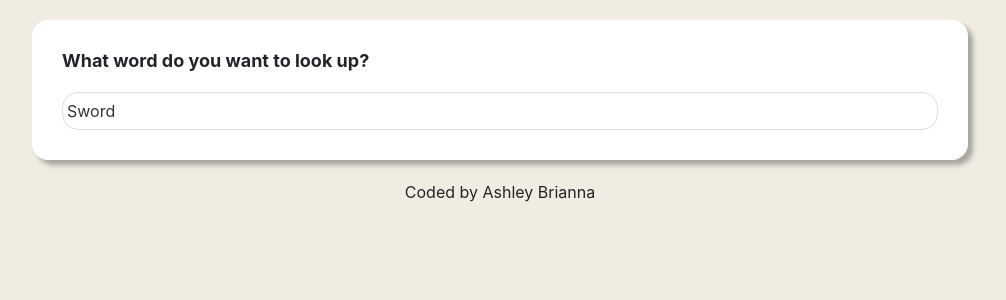
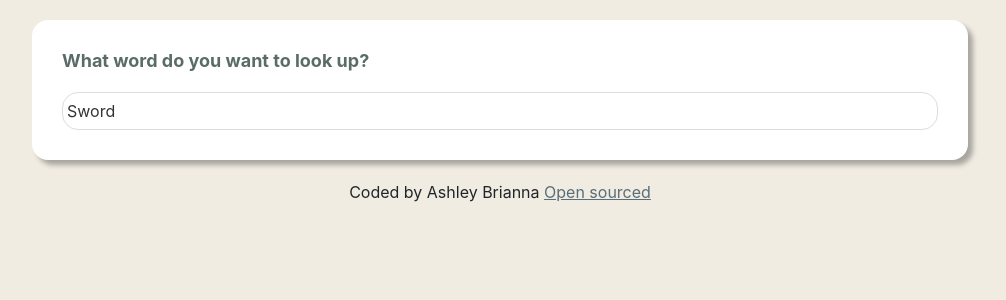
Before and after one commit to Ashleyxbrianna/dictionary-project, a React (Create React App) app: page / in a window 1280 px wide. Shown: the top 300 px of the page, without its empty margins (140-1146 px from the left). Built offline with nearby package versions, Linux system fonts and the light colour scheme; no server answers.

Commit message:
added GitHub link

```diff
--- a/public/index.html
+++ b/public/index.html
@@ -27,6 +27,7 @@
       Learn how to configure a non-root public URL by running `npm run build`.
     -->
     <title>Dictionary</title>
+
   </head>
   <body>
     <noscript>You need to enable JavaScript to run this app.</noscript>
--- a/src/App.js
+++ b/src/App.js
@@ -1,18 +1,26 @@
 
 import './App.css';
 import Dictionary from './Dictionary';
+
+
+
 
 function App() {
   return (
     <div className="App">
       <div className="container">
 
+
       <header className="App-header">
+
+
       </header>
+
       <main>
+
         <Dictionary defaultKeyword="Sword"/>
       </main>
-      <footer className="App-footer">Coded by Ashley Brianna</footer>
+      <footer className="App-footer">Coded by Ashley Brianna <a href='https://github.com/Ashleyxbrianna/dictionary-project' target="_blank" rel='noreferrer'>Open sourced</a></footer>
     </div>
     </div>  );
 }
--- a/src/Dictionary.css
+++ b/src/Dictionary.css
@@ -1,5 +1,6 @@
 .Dictionary section{
     background: white;
+    color: #596C68;
     padding: 30px;
     border-radius: 16px;
     box-shadow: 5px 5px 5px rgba(0, 0, 0, 0.3);
--- a/src/Meanings.css
+++ b/src/Meanings.css
@@ -8,4 +8,5 @@
     font-size: 13px;
     opacity: 0.7;
     font-style: italic;
+    color: #5E454B;
 }
```
Also changed, not shown: src/App.css (line endings or trailing spaces).
